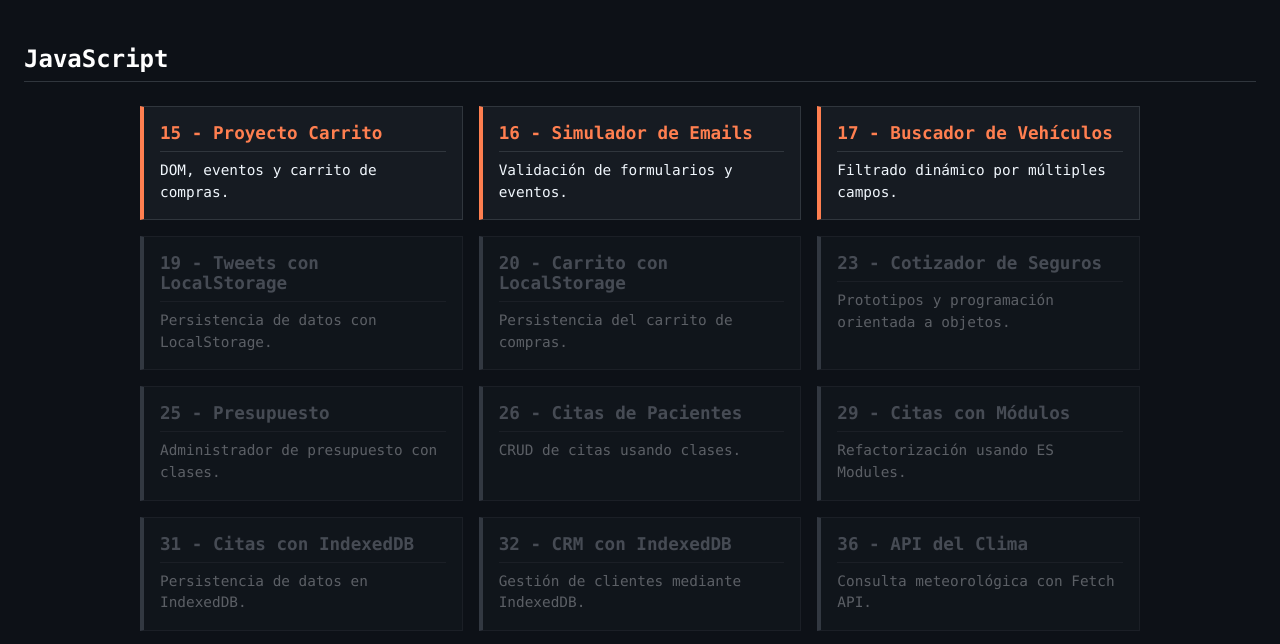
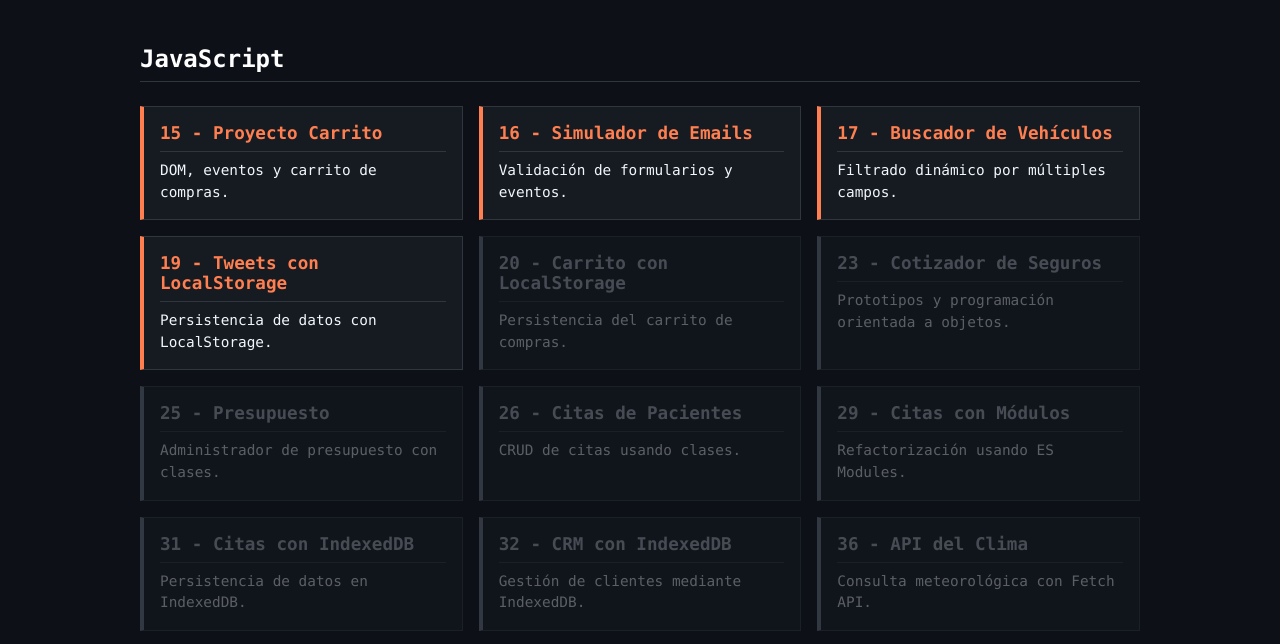
Before and after one commit to JoanneZamorano/frontend-projects, a plain HTML site: page index.html in a window 1280 px wide. Shown: the part 124-768 px from the top of the page. Drawn offline with Linux system fonts and the light colour scheme.

Commit message:
Modificaciones css

```diff
--- a/css/styles.css
+++ b/css/styles.css
@@ -90,10 +90,11 @@ header p {
 
 section {
     margin-bottom: 2rem;
+    max-width: 1000px;
+    margin: 0 auto 3rem auto;
 }
 
 section h2 {
-    margin-bottom: 1.5rem;
     color: white;
     margin-bottom: 1.5rem;
     padding-bottom: .5rem;
--- a/index.html
+++ b/index.html
@@ -3,7 +3,7 @@
 <head>
     <meta charset="UTF-8">
     <meta name="viewport" content="width=device-width, initial-scale=1.0">
-    <title>Curso JavaScript Moderno</title>
+    <title>Proyectos Frontend - Joanne Zamorano</title>
     <link rel="stylesheet" href="./css/styles.css">
 </head>
 <body>
--- a/js/main.js
+++ b/js/main.js
@@ -25,7 +25,7 @@ const proyectos = [
         titulo: "19 - Tweets con LocalStorage",
         descripcion: "Persistencia de datos con LocalStorage.",
         ruta: "./19-PROYECTO-Tweets/",
-        activo: false,
+        activo: true,
         categoria: "javascript",
     },
     {
```
